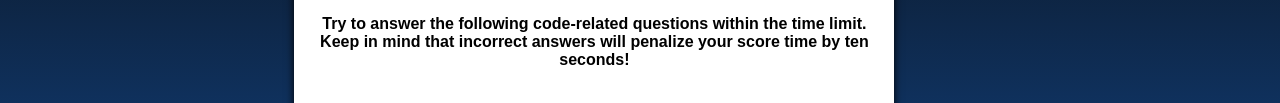
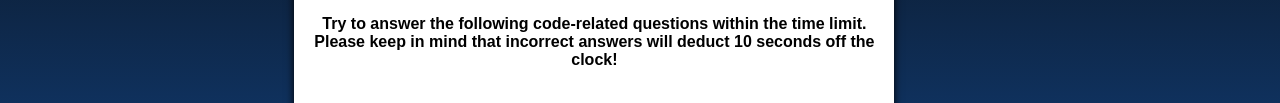
Before and after one commit to rdevans87/WebAPIs_CodingQuiz, a plain HTML site: page index.html in a window 1280 px wide. Shown: the part 242-345 px from the top of the page. Drawn offline with Linux system fonts and the light colour scheme.

Commit message:
updates to readme

```diff
--- a/index.html
+++ b/index.html
@@ -24,8 +24,8 @@
         <div id="quizQuestions">
             <h2>Test Your Skills in Javascript</h2>
             <br>
-            <p>Try to answer the following code-related questions within the time limit. Keep in mind that incorrect
-                answers will penalize your score time by ten seconds!</p>
+            <p>Try to answer the following code-related questions within the time limit. Please keep in mind
+                that incorrect answers will deduct 10 seconds off the clock!</p>
             <br>
             <!--user prompted to select quiz choices-->
             <ul id="quizChoices"></ul>
```
Also changed, not shown: 1 other file.
